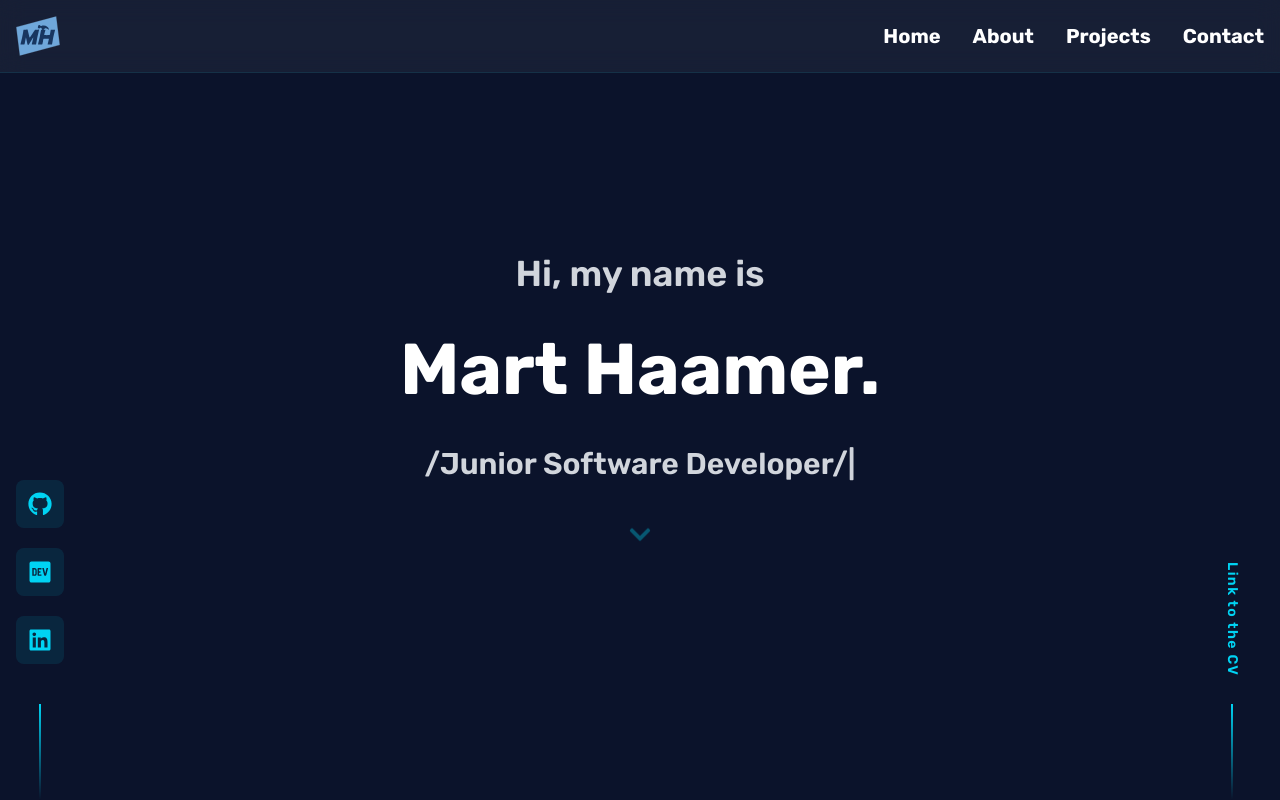
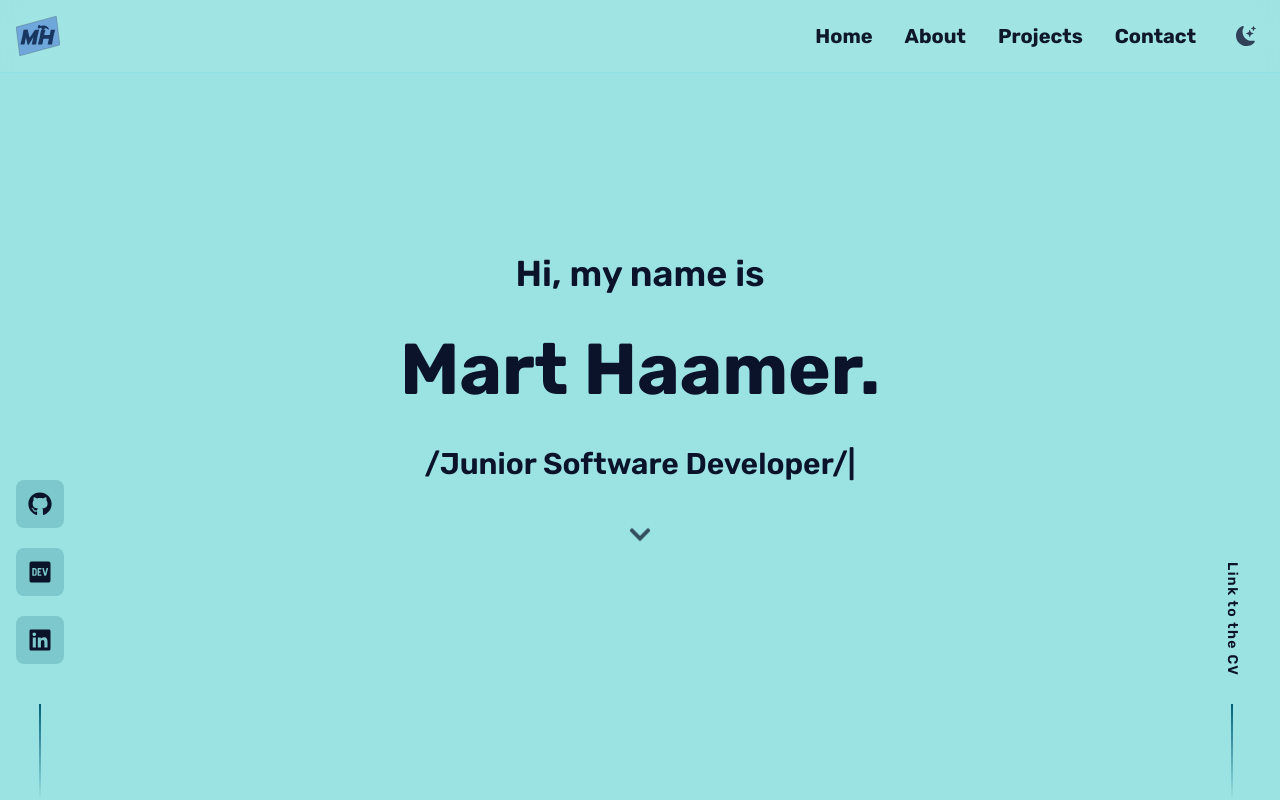
Before and after one commit to Mart556/portfolio, a React (Vite) app: page / in a window 1280 px wide. Shown: the top 800 px of the page. Built offline with nearby package versions, Linux system fonts and the light colour scheme.

Commit message:
implement theme toggle functionality and update styles for dark mode support

```diff
--- a/src/components/Nav.tsx
+++ b/src/components/Nav.tsx
@@ -1,5 +1,7 @@
 import { FaBars, FaTimes } from "react-icons/fa";
 import { useState } from "react";
+import ThemeToggle from "./ThemeToggle";
+
 const Nav = () => {
 	const [isMenuOpen, setIsMenuOpen] = useState(false);
 	const navItems = ["Home", "About", "Projects", "Contact"];
@@ -36,10 +38,13 @@ const Nav = () => {
 						</button>
 					</li>
 				))}
+				<li className='flex justify-center'>
+					<ThemeToggle />
+				</li>
 			</ul>
 		</div>
 	) : (
-		<nav className='p-4 text-white flex flex-row justify-between items-center z-50 fixed w-full bg-white/5 backdrop-blur-md border-b border-cyan-400/10'>
+		<nav className='p-4 flex flex-row justify-between items-center z-50 fixed w-full bg-white/5 backdrop-blur-md border-b border-cyan-400/10 dark:bg-white/5 dark:border-cyan-400/10 bg-opacity-90 dark:bg-opacity-5 text-slate-900 dark:text-white text-accendDark'>
 			<div className='flex flex-end'>
 				<img src='./logo.svg' alt='Logo' className='h-10' />
 			</div>
@@ -59,7 +64,7 @@ const Nav = () => {
 				.nav-link {
 					position: relative;
 					display: inline-block;
-					color: #fff;
+					color: inherit;
 					font-weight: 700;
 					font-size: 1.25rem;
 					cursor: pointer;
@@ -69,7 +74,7 @@ const Nav = () => {
 				.nav-link::after {
 					content: '';
 					position: absolute;
-					bottom: -4px;
+					bottom: -2px;
 					left: 50%;
 					width: 0;
 					height: 2px;
@@ -99,7 +104,7 @@ const Nav = () => {
 				}
 			`}</style>
 
-			<ul className='space-x-8 justify-end hidden md:flex'>
+			<ul className='space-x-8 justify-end hidden md:flex items-center'>
 				{navItems.map((item) => (
 					<li key={item}>
 						<button onClick={scrollToSection(item)} className='nav-link'>
@@ -107,6 +112,9 @@ const Nav = () => {
 						</button>
 					</li>
 				))}
+				<li className='flex items-center'>
+					<ThemeToggle />
+				</li>
 			</ul>
 
 			<div className='md:hidden flex flex-col items-center'>
--- a/src/components/SideBars.tsx
+++ b/src/components/SideBars.tsx
@@ -9,7 +9,7 @@ const SideBars = () => {
 						href='https://github.com/Mart556'
 						target='_blank'
 						rel='noopener noreferrer'
-						className='flex items-center justify-center w-12 h-12 rounded-lg text-cyan-400 text-2xl transition-all duration-300 bg-cyan-400/10 border-2 border-transparent hover:text-white hover:bg-cyan-400/20 hover:border-cyan-400 hover:-translate-y-1'
+						className='flex items-center justify-center w-12 h-12 rounded-lg dark:text-cyan-400 text-2xl transition-all duration-300 bg-cyan-800/20 dark:bg-cyan-400/10  border-2 border-transparent dark:hover:text-white dark:hover:bg-cyan-400/20 dark:hover:border-cyan-400 hover:-translate-y-1'
 						title='GitHub'
 					>
 						<FaGithub />
@@ -18,7 +18,7 @@ const SideBars = () => {
 						href='https://dev.to'
 						target='_blank'
 						rel='noopener noreferrer'
-						className='flex items-center justify-center w-12 h-12 rounded-lg text-cyan-400 text-2xl transition-all duration-300 bg-cyan-400/10 border-2 border-transparent hover:text-white hover:bg-cyan-400/20 hover:border-cyan-400 hover:-translate-y-1'
+						className='flex items-center justify-center w-12 h-12 rounded-lg dark:text-cyan-400 text-2xl transition-all duration-300 bg-cyan-800/20 dark:bg-cyan-400/10 border-2 border-transparent dark:hover:text-white dark:hover:bg-cyan-400/20 dark:hover:border-cyan-400 hover:-translate-y-1'
 						title='Dev.to'
 					>
 						<FaDev />
@@ -27,12 +27,12 @@ const SideBars = () => {
 						href='https://linkedin.com'
 						target='_blank'
 						rel='noopener noreferrer'
-						className='flex items-center justify-center w-12 h-12 rounded-lg text-cyan-400 text-2xl transition-all duration-300 bg-cyan-400/10 border-2 border-transparent hover:text-white hover:bg-cyan-400/20 hover:border-cyan-400 hover:-translate-y-1'
+						className='flex items-center justify-center w-12 h-12 rounded-lg dark:text-cyan-400 text-2xl transition-all duration-300 bg-cyan-800/20 dark:bg-cyan-400/10 border-2 border-transparent dark:hover:text-white dark:hover:bg-cyan-400/20 dark:hover:border-cyan-400 hover:-translate-y-1'
 						title='LinkedIn'
 					>
 						<FaLinkedin />
 					</a>
-					<div className='w-0.5 h-24 bg-linear-to-b from-cyan-400 to-transparent mt-5'></div>
+					<div className='w-0.5 h-24 bg-linear-to-b dark:from-cyan-400 from-cyan-800 to-transparent mt-5'></div>
 				</div>
 			</div>
 
@@ -41,7 +41,7 @@ const SideBars = () => {
 					<a
 						href='./mart_haamer_cv.pdf'
 						download
-						className='flex items-center justify-center text-cyan-400 text-sm font-semibold tracking-widest transition-all duration-300 px-2.5 py-1.5 rounded-lg border-2 border-transparent hover:text-white hover:border-cyan-400 hover:bg-cyan-400/10 -rotate-180 origin-center'
+						className='flex items-center justify-center dark:text-cyan-400 text-sm font-semibold tracking-widest transition-all duration-300 px-2.5 py-1.5 rounded-lg border-2 border-transparent dark:hover:text-white hover:text-accentDark dark:hover:border-cyan-400 hover:border-cyan-800  hover:bg-cyan-400/10 -rotate-180 origin-center'
 						title='Download CV'
 					>
 						<span
@@ -51,7 +51,7 @@ const SideBars = () => {
 							Link to the CV
 						</span>
 					</a>
-					<div className='w-0.5 h-24 bg-linear-to-b from-cyan-400 to-transparent'></div>
+					<div className='w-0.5 h-24 bg-linear-to-b dark:from-cyan-400 from-cyan-800 to-transparent'></div>
 				</div>
 			</div>
 		</div>
--- /dev/null
+++ b/src/components/ThemeToggle.tsx
@@ -0,0 +1,22 @@
+import { BsFillMoonStarsFill, BsSunFill } from "react-icons/bs";
+import { useTheme } from "../context/ThemeContext";
+
+const ThemeToggle = () => {
+	const { isDark, toggleTheme } = useTheme();
+
+	return (
+		<button
+			onClick={toggleTheme}
+			className='nav-link p-2 rounded-lg transition-colors duration-200 hover:bg-white/10 dark:hover:bg-black/20'
+			aria-label='Toggle dark mode'
+		>
+			{isDark ? (
+				<BsSunFill className='text-xl text-yellow-400' />
+			) : (
+				<BsFillMoonStarsFill className='text-xl text-slate-700' />
+			)}
+		</button>
+	);
+};
+
+export default ThemeToggle;
--- /dev/null
+++ b/src/context/ThemeContext.tsx
@@ -0,0 +1,59 @@
+import {
+	createContext,
+	useContext,
+	useState,
+	useEffect,
+	type ReactNode,
+} from "react";
+
+interface ThemeContextType {
+	isDark: boolean;
+	toggleTheme: () => void;
+}
+
+const ThemeContext = createContext<ThemeContextType | undefined>(undefined);
+
+export const ThemeProvider = ({ children }: { children: ReactNode }) => {
+	const [isDark, setIsDark] = useState(false);
+
+	useEffect(() => {
+		const savedTheme = localStorage.getItem("theme");
+		if (savedTheme) {
+			setIsDark(savedTheme === "dark");
+		} else {
+			const prefersDark = window.matchMedia(
+				"(prefers-color-scheme: dark)"
+			).matches;
+			setIsDark(prefersDark);
+		}
+	}, []);
+
+	useEffect(() => {
+		const root = document.documentElement;
+		if (isDark) {
+			root.classList.add("dark");
+		} else {
+			root.classList.remove("dark");
+		}
+
+		localStorage.setItem("theme", isDark ? "dark" : "light");
+	}, [isDark]);
+
+	const toggleTheme = () => {
+		setIsDark((prev) => !prev);
+	};
+
+	return (
+		<ThemeContext.Provider value={{ isDark, toggleTheme }}>
+			{children}
+		</ThemeContext.Provider>
+	);
+};
+
+export const useTheme = () => {
+	const context = useContext(ThemeContext);
+	if (context === undefined) {
+		throw new Error("useTheme must be used within a ThemeProvider");
+	}
+	return context;
+};
--- a/src/index.css
+++ b/src/index.css
@@ -1,5 +1,6 @@
 @import url("https://fonts.googleapis.com/css2?family=Rubik:ital,wght@0,300..900;1,300..900&display=swap");
 @import "tailwindcss";
+@custom-variant dark (&:where(.dark, .dark *));
 
 :root {
 	font-family: "Rubik", sans-serif;
@@ -7,16 +8,42 @@
 	font-weight: 400;
 
 	color-scheme: light dark;
-
 	font-synthesis: none;
 	text-rendering: optimizeLegibility;
 	-webkit-font-smoothing: antialiased;
 	-moz-osx-font-smoothing: grayscale;
 
+	/* Dark mode colors (default) */
 	--primary-color: #0b132b;
 	--secondary-color: #1c2541;
-	--accent-color: #3a5068;
+	--accent-color: #00d3f2;
 	--text-color: #5bc0be;
+}
+
+html.light {
+	--primary-color: #9be3e2;
+	--secondary-color: #3a5068;
+	--accent-color: #1c2541;
+	--text-color: #0b132b;
+
+	color-scheme: light;
+}
+
+html:not(.dark) {
+	--primary-color: #9be3e2;
+	--secondary-color: #3a5068;
+	--accent-color: #1c2541;
+	--text-color: #0b132b;
+
+	color-scheme: light;
+}
+
+html.dark {
+	--primary-color: #0b132b;
+	--secondary-color: #1c2541;
+	--accent-color: #00d3f2;
+	--text-color: #5bc0be;
+	color-scheme: dark;
 }
 
 html,
@@ -43,4 +70,5 @@ body {
 	color: var(--text-color);
 
 	cursor: url("./assets/hammer-cursor.png"), auto;
+	transition: background-color 0.3s ease, color 0.3s ease;
 }
--- a/src/main.tsx
+++ b/src/main.tsx
@@ -2,6 +2,7 @@ import { StrictMode } from "react";
 import { createRoot } from "react-dom/client";
 import "./index.css";
 
+import { ThemeProvider } from "./context/ThemeContext.tsx";
 import Nav from "./components/Nav.tsx";
 import SideBars from "./components/SideBars.tsx";
 import Layout from "./components/Layout.tsx";
@@ -13,6 +14,7 @@ import Contact from "./sections/Contact.tsx";
 
 createRoot(document.getElementById("root")!).render(
 	<StrictMode>
+		<ThemeProvider>
 			<Nav />
 			<SideBars />
 
@@ -22,5 +24,6 @@ createRoot(document.getElementById("root")!).render(
 				<Projects />
 				<Contact />
 			</Layout>
+		</ThemeProvider>
 	</StrictMode>
 );
--- a/src/sections/Home.tsx
+++ b/src/sections/Home.tsx
@@ -52,16 +52,16 @@ const Home = () => {
 	return (
 		<div
 			id='home'
-			className='min-h-screen flex h-full flex-col items-center justify-center space-y-10'
+			className='min-h-screen flex h-full flex-col items-center justify-center space-y-10 bg-primaryDark dark:bg-primaryDark text-textDark dark:text-textDark'
 		>
-			<h2 className='text-2xl sm:text-2xl md:text-4xl font-semibold text-gray-300'>
+			<h2 className='text-2xl sm:text-2xl md:text-4xl font-semibold text-secondaryDark/80 dark:text-textDark/80'>
 				Hi, my name is
 			</h2>
-			<h1 className='text-5xl sm:text-5xl md:text-7xl font-bold text-white text-nowrap'>
+			<h1 className='text-5xl sm:text-5xl md:text-7xl font-bold text-accentDark dark:text-textDark text-nowrap'>
 				Mart Haamer.
 			</h1>
 			<h3
-				className={`text-xl sm:text-2xl md:text-3xl font-semibold text-gray-300 transition-opacity duration-1000 ${
+				className={`text-xl sm:text-2xl md:text-3xl font-semibold text-secondaryDark/80 dark:text-textDark/80 transition-opacity duration-1000 ${
 					isTransitioning ? "opacity-0" : "opacity-100"
 				}`}
 			>
@@ -79,7 +79,7 @@ const Home = () => {
 					}
 				`}</style>
 				<div className='flex flex-col items-center gap-1'>
-					<FaChevronDown className='scroll-arrow h-6 w-6 text-cyan-400/50' />
+					<FaChevronDown className='scroll-arrow h-6 w-6 text-accentDark/50 dark:text-textDark/50' />
 				</div>
 			</div>
 		</div>
--- /dev/null
+++ b/tailwind.config.js
@@ -0,0 +1,20 @@
+/** @type {import('tailwindcss').Config} */
+export default {
+	darkMode: "class",
+	theme: {
+		extend: {
+			colors: {
+				primaryDark: "#0b132b",
+				secondaryDark: "#1c2541",
+				accentDark: "#3a5068",
+				textDark: "#9be3e2",
+
+				primaryLight: "#9be3e2",
+				secondaryLight: "#3a5068",
+				accentLight: "#1c2541",
+				textLight: "#0b132b",
+			},
+		},
+	},
+	plugins: [],
+};
```
Also changed, not shown: src/sections/About.tsx (+8 -8 lines), src/sections/Contact.tsx (+9 -6 lines), src/sections/Projects.tsx (+17 -14 lines). Lines whose indentation alone changed are shown as unchanged.
